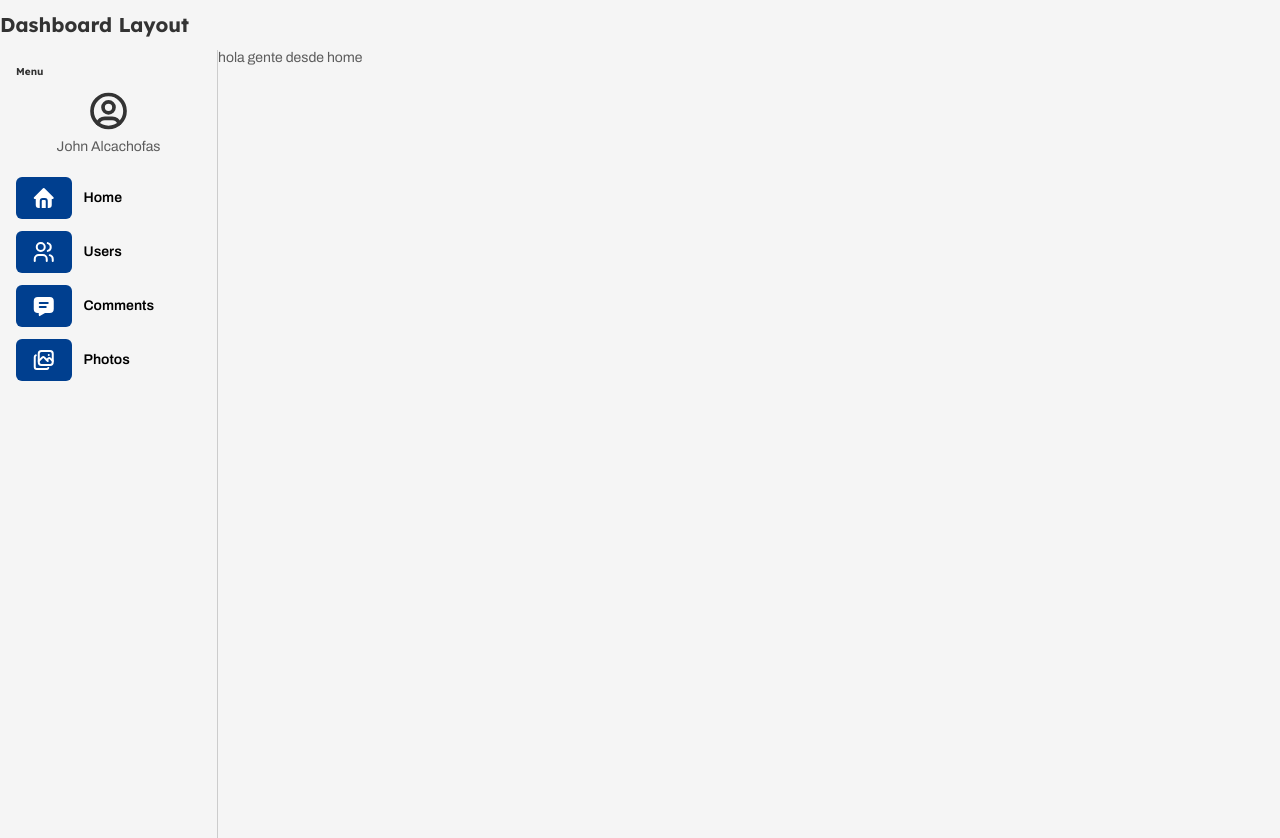
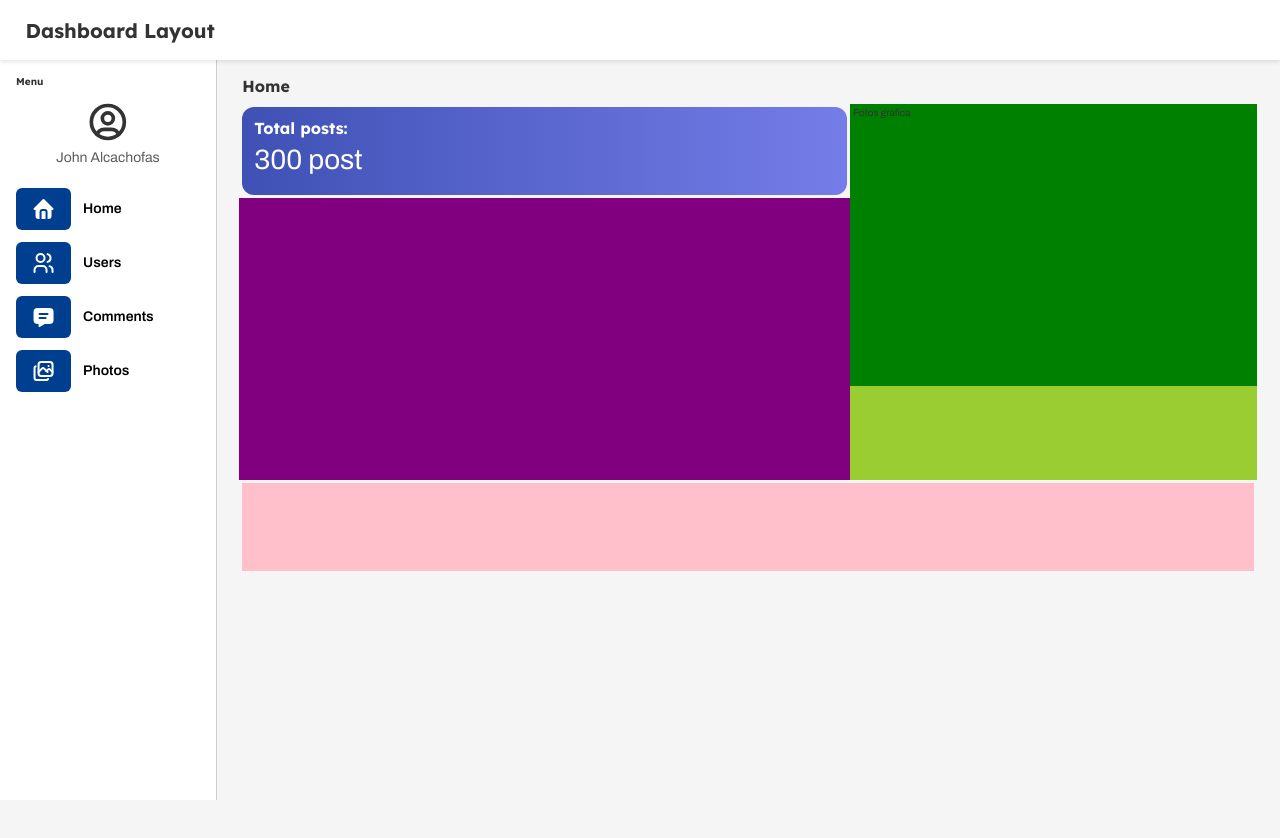
Before and after one commit to Migeuskz/ReactBoard-final, a React (Vite) app: page / in a window 1280 px wide. Shown: the top 838 px of the page. After the commit the page ends 800 px from the top, so only its background shows below. Built offline with nearby package versions, Linux system fonts and the light colour scheme.

Commit message:
configurando componentes y layout de home

```diff
--- /dev/null
+++ b/src/components/PhotosChart/index.tsx
@@ -0,0 +1,9 @@
+import './PhotosChart.css'
+
+export default function PhotosChart() {
+  return (
+    <div>
+      Fotos grafica
+    </div>
+  )
+}
--- /dev/null
+++ b/src/components/PostsCard/PostsCard.css
@@ -0,0 +1,21 @@
+.postCardContainer{
+    border-radius: 1.2rem;
+    background: linear-gradient(0.25turn, var(--primary-100), var(--primary-200));
+    color: var(--bg-100);
+    height: 8.8rem;
+    padding: 1.2rem;
+    display: flex;
+    flex-direction: column;
+    align-items: center;
+    gap: .6rem;
+}
+
+.postCardContainer h3{
+    font-size: 1.6rem;
+    color: var(--bg-100);
+}
+
+.postCardContainer p{
+    font-size: 2.8rem;
+    color: var(--bg-100);
+}
--- /dev/null
+++ b/src/components/PostsCard/index.tsx
@@ -0,0 +1,10 @@
+import './PostsCard.css'
+
+export default function PostCard() {
+  return (
+    <div className="postCardContainer">
+      <h3>Total posts:</h3>
+      <p>300 post</p>
+    </div>
+  )
+}
--- a/src/components/Slidebar/Slidebar.css
+++ b/src/components/Slidebar/Slidebar.css
@@ -4,8 +4,9 @@
     flex-direction: column;
     gap: 1.2rem;
     padding: 1.6rem;
-    background-color: var(--bg-200);
+    background-color: var(--bg-100);
     border-right: solid 1px var(--bg-300);
+    margin-top: 6rem;
 }
 
 .perfil {
--- a/src/layouts/DashboardLayout/DashBoardLayout.css
+++ b/src/layouts/DashboardLayout/DashBoardLayout.css
@@ -1,3 +1,23 @@
+header {
+    width: 100%;
+    height: 60px;
+    display: flex;
+    align-items: center;
+    padding: 0 2%;
+    box-shadow: 0 2px 4px rgba(0, 0, 0, 0.1);
+    background-color: var(--bg-100);
+    position: fixed;
+    top: 0;
+    z-index: 1000;
+}
+
 main{
     display: flex;
+    width: 100%;
 }
+
+.containerMain {
+  width: 100%;
+  height: 100vh;
+  padding: 6% 2%;
+}
--- a/src/layouts/DashboardLayout/index.tsx
+++ b/src/layouts/DashboardLayout/index.tsx
@@ -1,18 +1,19 @@
 import { Outlet } from "react-router-dom";
 import Slidebar from "../../components/Slidebar";
-import './DashBoardLayout.css'
-
+import "./DashBoardLayout.css";
 
 export default function DashboardLayout() {
   return (
     <>
-    <header>
-      <h1>Dashboard Layout</h1>
-    </header>
+      <header>
+        <h1>Dashboard Layout</h1>
+      </header>
       <main>
-        <Slidebar/>
-        <Outlet/>
+        <Slidebar />
+        <div className="containerMain">
+          <Outlet />
+        </div>
       </main>
     </>
-  )
+  );
 }
--- /dev/null
+++ b/src/pages/Home/Home.css
@@ -0,0 +1,47 @@
+.homeContainer h2 {
+    font-size: 1.6rem;
+}
+
+.dasboardContainer {
+    /* width: 100%;
+    height: 100%; }*/
+    margin-top: 1.2rem;
+    /* background-color: var(--bg-100); */
+    /* border-radius: .6rem; */
+    /* padding: 1.2rem; */
+    display: grid;
+    grid-template-columns: repeat(5, 1fr);
+    grid-template-rows: repeat(5, 1fr);
+    grid-column-gap: .6rem;
+    grid-row-gap: .6rem;
+    /* outline: solid red; */
+}
+
+.postContainer {
+    grid-area: 1 / 1 / 2 / 4;
+    /* outline: solid blue; */
+}
+
+.photosContainer {
+    grid-area: 1 / 4 / 4 / 6;
+    background-color: green;
+    outline: solid green;
+}
+
+.usersContainer {
+    grid-area: 2 / 1 / 5 / 4;
+    background-color: purple;
+    outline: solid purple;
+}
+
+.todosContainer {
+    grid-area: 4 / 4 / 5 / 6;
+    outline: solid yellowgreen;
+    background-color: yellowgreen;
+}
+
+.commentsContainer {
+    grid-area: 5 / 1 / 6 / 6;
+    outline: pink;
+    background-color: pink;
+}
--- a/src/pages/Home/index.tsx
+++ b/src/pages/Home/index.tsx
@@ -1,9 +1,22 @@
-
+import PhotosChart from '../../components/PhotosChart'
+import PostCard from '../../components/PostsCard'
+import './Home.css'
 
 export default function Home() {
   return (
-    <div>
-      <p>hola gente desde home</p>
+    <div className='homeContainer'>
+      <h2>Home</h2>
+      <div className="dasboardContainer">
+        <div className='postContainer'>
+          <PostCard/>
+        </div>
+        <div className='photosContainer'>
+          <PhotosChart/>
+        </div>
+        <div className='usersContainer'></div>
+        <div className='todosContainer'></div>
+        <div className='commentsContainer'></div>
+      </div>
     </div>
   )
 }
```
Also changed, not shown: src/components/PhotosChart/PhotosChart.css (added).
